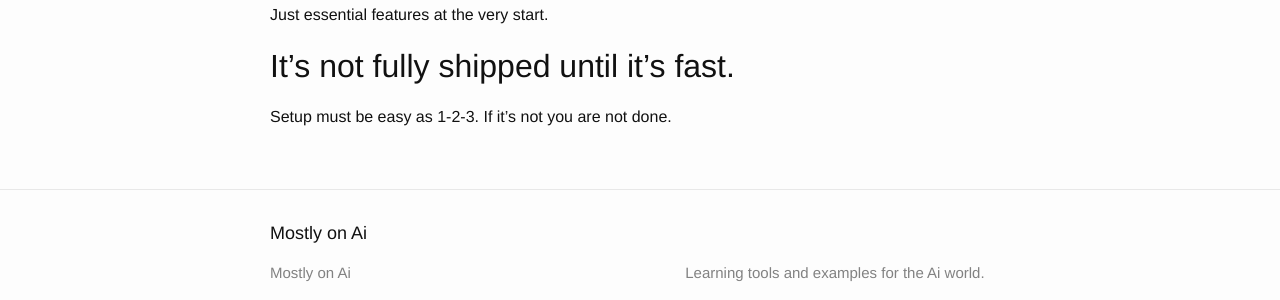
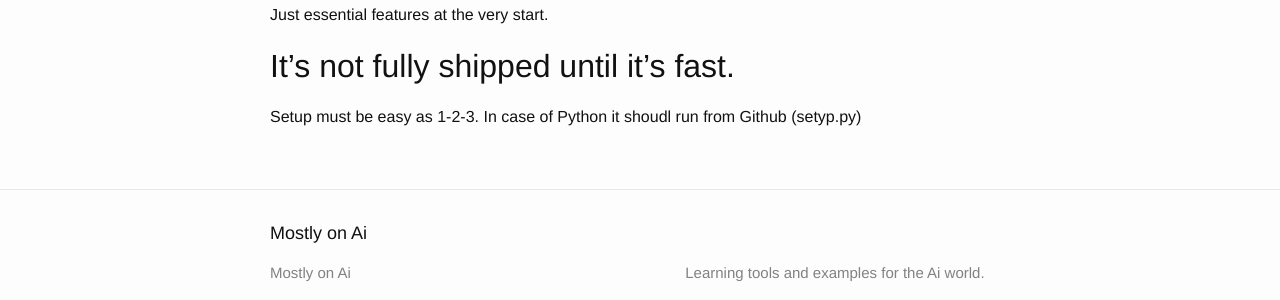
Before and after one commit to dejanbatanjac/dejanbatanjac.github.io, a Jekyll site: the page built from _posts/2019-03-06-GitHub Zen.md, in a window 1280 px wide. Shown: the part 1540-1840 px from the top of the page. Built offline with Jekyll 4.4.1, drawn with Linux system fonts in a browser that asks for light colours; our own code applies the rules of GitHub Pages for plain Markdown files.

Commit message:
Update 2019-03-06-GitHub Zen.md

```diff
--- a/_posts/2019-03-06-GitHub Zen.md
+++ b/_posts/2019-03-06-GitHub Zen.md
@@ -52,5 +52,4 @@ Write async services.
 Just essential features at the very start.
 
 ## It's not fully shipped until it's fast.
-Setup must be easy as 1-2-3.
-If it's not you are not done.
+Setup must be easy as 1-2-3. In case of Python it shoudl run from Github (setyp.py)
```
